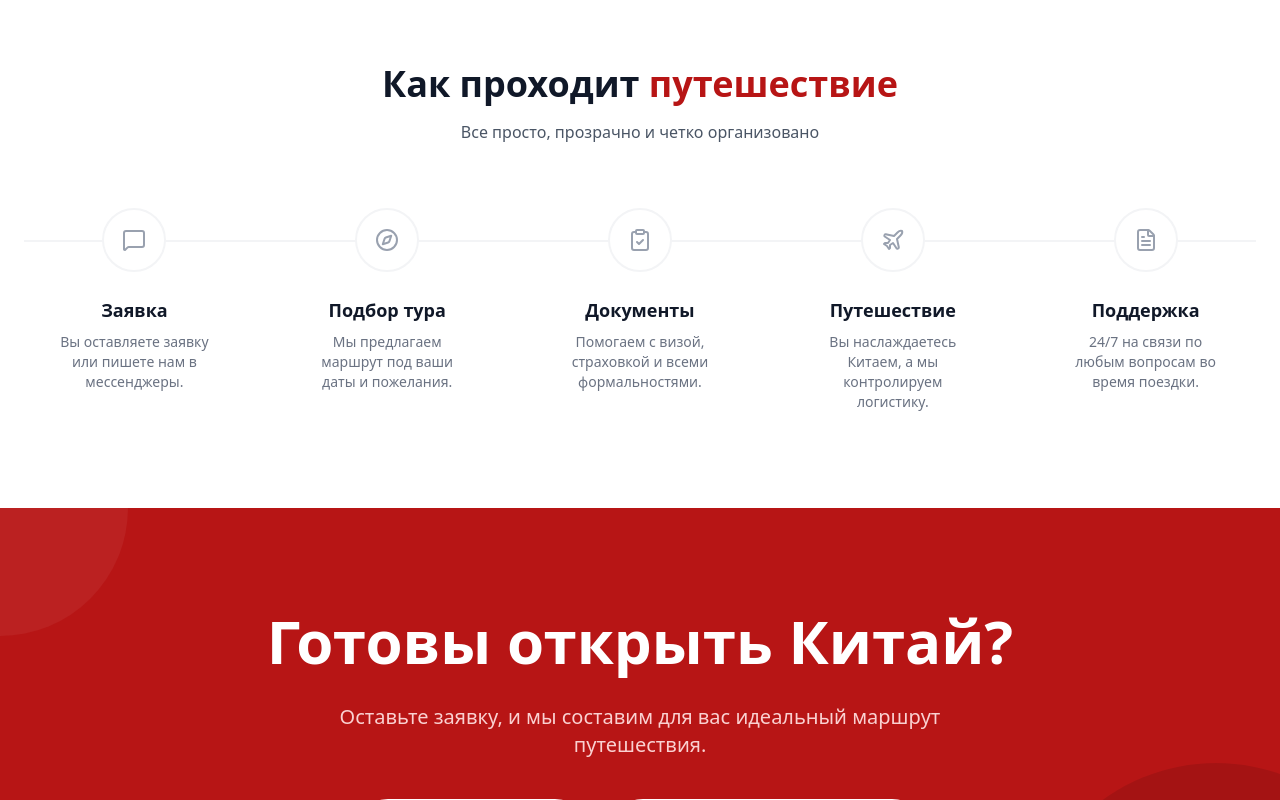
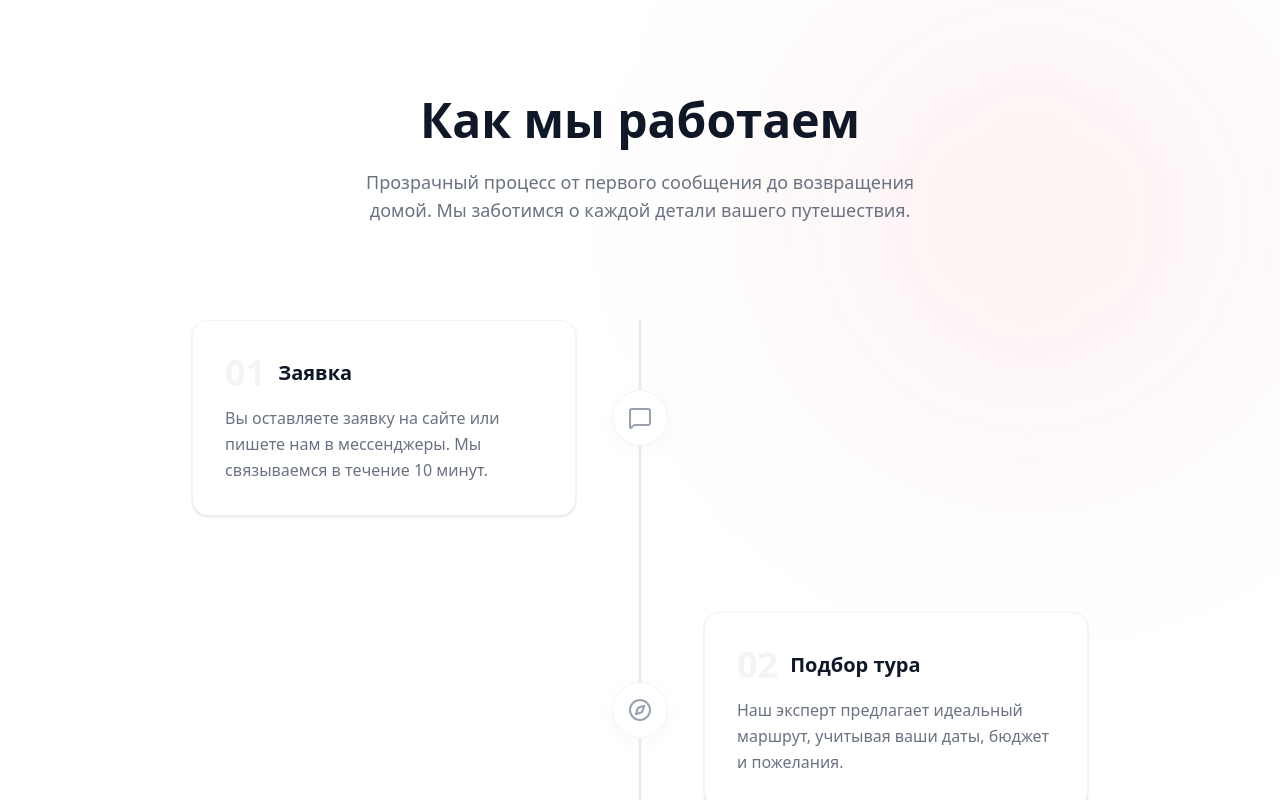
Before and after one commit to payton-ggg/chi-na, a Next.js app: page / in a window 1280 px wide. Shown: the part 5800-6600 px from the top of the page. Built offline with nearby package versions, Linux system fonts and the light colour scheme.

Commit message:
feat: add HowItWorks component

```diff
--- a/app/components/HowItWorks.tsx
+++ b/app/components/HowItWorks.tsx
@@ -7,71 +7,63 @@ import {
   MessageSquare,
   ClipboardCheck,
 } from "lucide-react";
+import { useEffect, useRef, useState } from "react";
 
 export default function HowItWorks() {
   const steps = [
     {
       icon: <MessageSquare size={24} />,
       title: "Заявка",
-      desc: "Вы оставляете заявку или пишете нам в мессенджеры.",
+      desc: "Вы оставляете заявку на сайте или пишете нам в мессенджеры. Мы связываемся в течение 10 минут.",
     },
     {
       icon: <Compass size={24} />,
       title: "Подбор тура",
-      desc: "Мы предлагаем маршрут под ваши даты и пожелания.",
+      desc: "Наш эксперт предлагает идеальный маршрут, учитывая ваши даты, бюджет и пожелания.",
     },
     {
       icon: <ClipboardCheck size={24} />,
-      title: "Документы",
-      desc: "Помогаем с визой, страховкой и всеми формальностями.",
+      title: "Оформление",
+      desc: "Подписываем договор, помогаем с визой и страховкой. Берем на себя всю бюрократию.",
     },
     {
       icon: <Plane size={24} />,
       title: "Путешествие",
-      desc: "Вы наслаждаетесь Китаем, а мы контролируем логистику.",
+      desc: "Вы летите в Китай. Мы встречаем вас в аэропорту и сопровождаем на каждом этапе.",
     },
     {
       icon: <FileText size={24} />,
-      title: "Поддержка",
-      desc: "24/7 на связи по любым вопросам во время поездки.",
+      title: "Поддержка 24/7",
+      desc: "Мы всегда на связи во время вашей поездки, чтобы решить любой вопрос мгновенно.",
     },
   ];
 
   return (
-    <section className="py-24 bg-white">
-      <div className="container mx-auto px-6">
-        <div className="text-center mb-16">
-          <h2 className="text-3xl md:text-4xl font-bold text-gray-900 mb-4">
-            Как проходит{" "}
-            <span className="text-primary-scarlet-600">путешествие</span>
+    <section className="py-32 bg-white relative overflow-hidden">
+      {/* Background Glows - Adjusted for light theme */}
+      <div className="absolute top-0 right-0 w-[500px] h-[500px] bg-primary-scarlet-500/5 rounded-full blur-[120px] pointer-events-none" />
+      <div className="absolute bottom-0 left-0 w-[500px] h-[500px] bg-primary-scarlet-500/5 rounded-full blur-[100px] pointer-events-none" />
+
+      <div className="container mx-auto px-6 relative z-10">
+        <div className="text-center mb-24">
+          <h2 className="text-4xl md:text-5xl font-bold text-gray-900 mb-6">
+            Как мы работаем
           </h2>
-          <p className="text-gray-600">
-            Все просто, прозрачно и четко организовано
+          <p className="text-gray-500 text-lg max-w-xl mx-auto">
+            Прозрачный процесс от первого сообщения до возвращения домой. Мы
+            заботимся о каждой детали вашего путешествия.
           </p>
         </div>
 
-        <div className="relative">
-          {/* Connecting Line (Desktop) */}
-          <div className="hidden md:block absolute top-8 left-0 right-0 h-0.5 bg-gray-100 z-0" />
+        <div className="max-w-4xl mx-auto relative">
+          {/* Vertical Line */}
+          <div className="absolute left-[27px] md:left-1/2 top-0 bottom-0 w-0.5 bg-gray-100 md:-translate-x-1/2">
+            <div className="absolute inset-0 bg-primary-scarlet-500/10 blur-[1px]" />
+          </div>
 
-          <div className="grid grid-cols-1 md:grid-cols-5 gap-8 relative z-10">
+          <div className="space-y-12 md:space-y-24">
             {steps.map((step, index) => (
-              <div
-                key={index}
-                className="flex flex-col items-center text-center group"
-              >
-                <div className="w-16 h-16 bg-white border-2 border-gray-100 rounded-full flex items-center justify-center mb-6 transition-all duration-300 group-hover:border-primary-scarlet-500 group-hover:bg-primary-scarlet-50 group-hover:shadow-lg">
-                  <div className="text-gray-400 group-hover:text-primary-scarlet-600 transition-colors">
-                    {step.icon}
-                  </div>
-                </div>
-                <h3 className="text-lg font-bold text-gray-900 mb-2">
-                  {step.title}
-                </h3>
-                <p className="text-sm text-gray-500 max-w-[150px] mx-auto">
-                  {step.desc}
-                </p>
-              </div>
+              <StepItem key={index} step={step} index={index} />
             ))}
           </div>
         </div>
@@ -79,3 +71,74 @@ export default function HowItWorks() {
     </section>
   );
 }
+
+function StepItem({
+  step,
+  index,
+}: {
+  step: { icon: React.ReactNode; title: string; desc: string };
+  index: number;
+}) {
+  const ref = useRef<HTMLDivElement>(null);
+  const [isVisible, setIsVisible] = useState(false);
+
+  useEffect(() => {
+    const observer = new IntersectionObserver(
+      ([entry]) => {
+        if (entry.isIntersecting) {
+          setIsVisible(true);
+        }
+      },
+      { threshold: 0.3 }
+    );
+
+    if (ref.current) observer.observe(ref.current);
+
+    return () => observer.disconnect();
+  }, []);
+
+  const isEven = index % 2 === 0;
+
+  return (
+    <div
+      ref={ref}
+      className={`relative flex flex-col md:flex-row items-start md:items-center gap-8 md:gap-0 transition-all duration-1000 ease-out ${
+        isVisible ? "opacity-100 translate-y-0" : "opacity-0 translate-y-20"
+      }`}
+    >
+      {/* Central Node for Mobile & Desktop */}
+      <div className="absolute left-0 md:left-1/2 md:-translate-x-1/2 flex items-center justify-center w-14 h-14 rounded-full bg-white border border-gray-100 shadow-[0_4px_20px_rgba(0,0,0,0.03)] z-10 group transition-all duration-300 hover:border-primary-scarlet-500/50 hover:shadow-[0_0_25px_rgba(220,38,38,0.15)]">
+        <div className="absolute inset-0 bg-primary-scarlet-500/0 rounded-full blur-md group-hover:bg-primary-scarlet-500/10 transition-colors duration-500" />
+        <div className="relative z-10 text-gray-400 group-hover:text-primary-scarlet-600 group-hover:scale-110 transition-all duration-300">
+          {step.icon}
+        </div>
+      </div>
+
+      {/* Content Side */}
+      <div
+        className={`ml-20 md:ml-0 md:w-1/2 flex ${
+          isEven
+            ? "md:justify-end md:pr-16"
+            : "md:justify-start md:pl-16 md:order-last"
+        }`}
+      >
+        <div className="bg-white border border-gray-100 p-8 rounded-2xl shadow-sm hover:shadow-xl hover:shadow-primary-scarlet-500/5 hover:border-primary-scarlet-500/20 transition-all duration-500 group w-full md:max-w-md">
+          <div className="flex items-center gap-3 mb-3">
+            <span className="text-4xl font-black text-gray-100 group-hover:text-primary-scarlet-500/10 transition-colors duration-500">
+              0{index + 1}
+            </span>
+            <h3 className="text-xl font-bold text-gray-900 group-hover:text-primary-scarlet-600 transition-colors">
+              {step.title}
+            </h3>
+          </div>
+          <p className="text-gray-500 group-hover:text-gray-600 transition-colors leading-relaxed">
+            {step.desc}
+          </p>
+        </div>
+      </div>
+
+      {/* Empty Spacer Side for Desktop layout balance */}
+      <div className="hidden md:block md:w-1/2" />
+    </div>
+  );
+}
```
